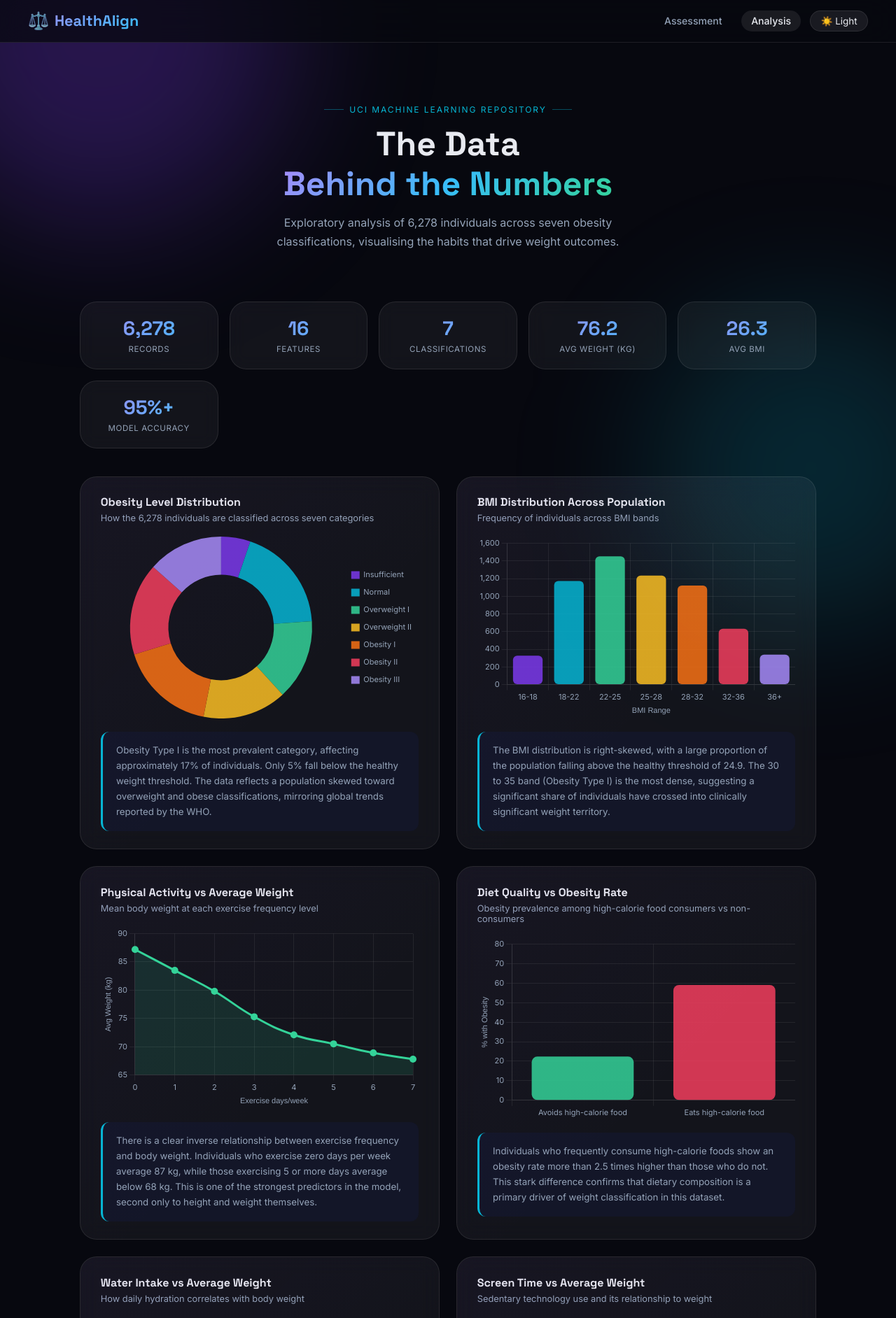
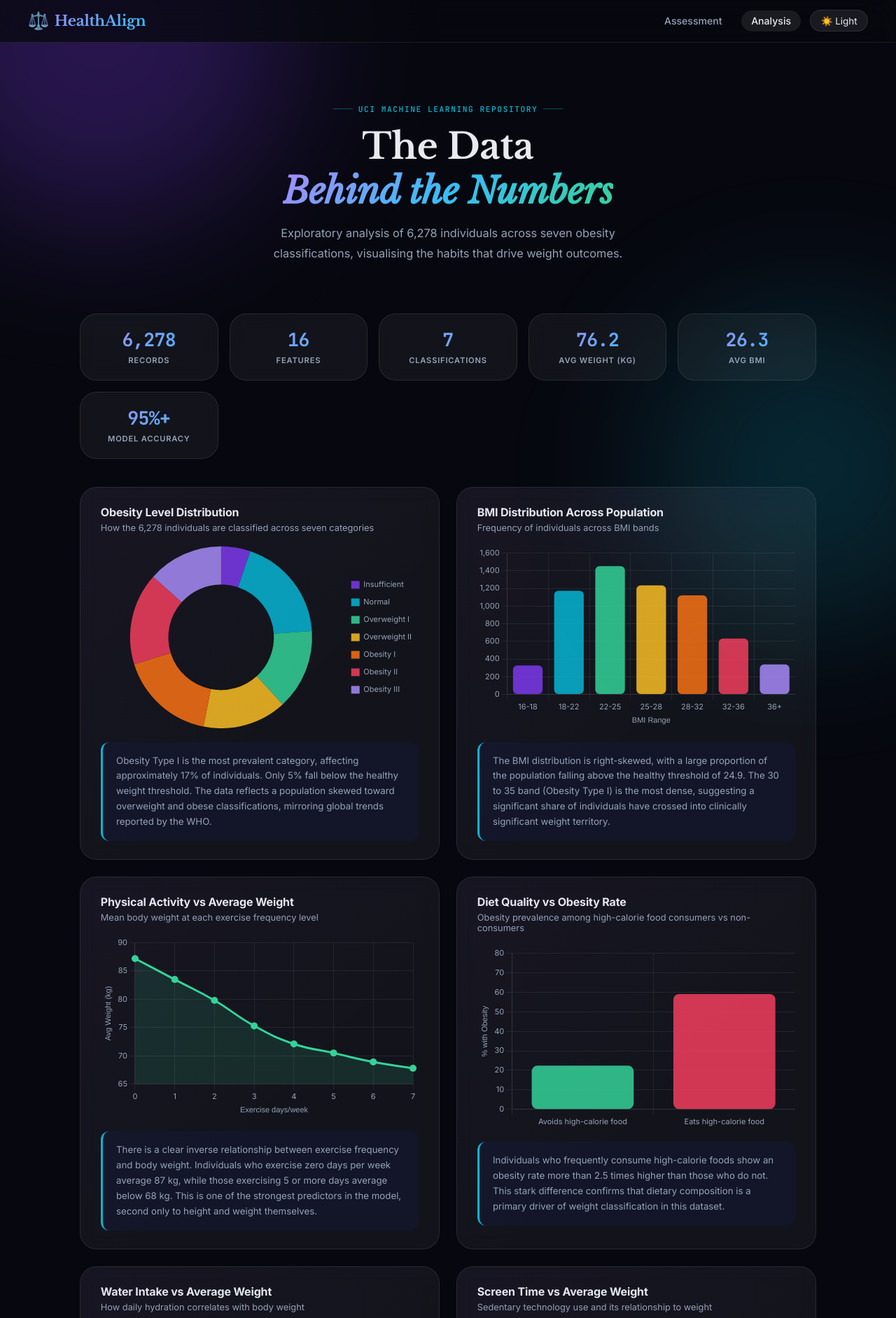
Before and after one commit to avvnipillai/Obesity_Levels, a Flask app: page /analysis in a window 1280 px wide. Shown: the top 1884 px of the page at 70% size. Run offline with Flask 3, Linux system fonts and the light colour scheme.

Commit message:
Update analysis.html

```diff
--- a/templates/analysis.html
+++ b/templates/analysis.html
@@ -5,7 +5,8 @@
 <meta name="viewport" content="width=device-width,initial-scale=1.0"/>
 <title>Analysis — HealthAlign</title>
 <link rel="preconnect" href="https://fonts.googleapis.com"/>
-<link href="https://fonts.googleapis.com/css2?family=Space+Grotesk:wght@400;500;600;700&family=Inter:wght@300;400;500;600&display=swap" rel="stylesheet"/>
+<link rel="preconnect" href="https://fonts.gstatic.com" crossorigin/>
+<link href="https://fonts.googleapis.com/css2?family=Libre+Baskerville:ital,wght@0,400;0,700;1,400&family=JetBrains+Mono:wght@400;500;600;700&family=Inter:wght@300;400;500;600;700&display=swap" rel="stylesheet"/>
 <script src="https://cdn.jsdelivr.net/npm/chart.js@4.4.0/dist/chart.umd.min.js"></script>
 <style>
 :root{
@@ -18,7 +19,7 @@
   --glow-v:rgba(124,58,237,0.28);--glow-c:rgba(6,182,212,0.18);
   --r:16px;--r2:24px;--r3:12px;
   --ease:cubic-bezier(0.16,1,0.3,1);
-  --font-head:'Space Grotesk',sans-serif;--font-body:'Inter',sans-serif;
+  --font-head:'Libre Baskerville',serif;--font-body:'Inter',sans-serif;--font-mono:'JetBrains Mono',monospace;
 }
 [data-theme="light"]{
   --bg:#f0f2ff;--bg2:#e8eaff;--bg3:#dde0ff;
@@ -59,7 +60,8 @@ body{
 }
 [data-theme="light"] .nav{background:rgba(240,242,255,0.8)}
 .nav-logo{
-  font-family:var(--font-head);font-weight:700;font-size:1.35rem;
+  font-family:var(--font-head);font-weight:700;font-size:1.3rem;
+  letter-spacing:-0.01em;
   background:linear-gradient(135deg,#a78bfa,#38bdf8);
   -webkit-background-clip:text;-webkit-text-fill-color:transparent;background-clip:text;
   display:flex;align-items:center;gap:.5rem;
@@ -84,20 +86,23 @@ body{
 /* HERO */
 .analysis-hero{text-align:center;padding:2.5rem 1rem 2rem;margin-bottom:2.5rem}
 .eyebrow{
-  font-size:.75rem;letter-spacing:.16em;text-transform:uppercase;
-  color:var(--accent2);margin-bottom:.8rem;
+  font-family:var(--font-mono);
+  font-size:.7rem;letter-spacing:.14em;text-transform:uppercase;
+  color:var(--accent2);margin-bottom:.9rem;font-weight:500;
   display:flex;align-items:center;gap:.5rem;justify-content:center;
 }
 .eyebrow::before,.eyebrow::after{content:'';width:28px;height:1px;background:var(--accent2);opacity:.4}
 .analysis-hero h1{
   font-family:var(--font-head);font-weight:700;
-  font-size:clamp(2rem,4.5vw,3rem);line-height:1.2;margin-bottom:.8rem;
+  font-size:clamp(2.1rem,4.5vw,3.2rem);line-height:1.25;margin-bottom:.9rem;
+  letter-spacing:-0.005em;
 }
 .gr{
+  font-style:italic;
   background:linear-gradient(135deg,#a78bfa 0%,#38bdf8 50%,#34d399 100%);
   -webkit-background-clip:text;-webkit-text-fill-color:transparent;background-clip:text;
 }
-.analysis-hero p{font-size:1rem;color:var(--muted);max-width:540px;margin:0 auto;line-height:1.7}
+.analysis-hero p{font-family:var(--font-body);font-size:1.02rem;color:var(--muted);max-width:540px;margin:0 auto;line-height:1.75}
 
 /* STATS ROW */
 .stats-row{
@@ -115,13 +120,13 @@ body{
   box-shadow:0 0 28px var(--glow-v);transform:translateY(-3px);
 }
 .stat-num{
-  font-family:var(--font-head);font-weight:700;
-  font-size:clamp(1.35rem,4vw,1.75rem);
-  line-height:1.2;white-space:nowrap;
+  font-family:var(--font-mono);font-weight:700;
+  font-size:clamp(1.3rem,4vw,1.65rem);
+  line-height:1.2;white-space:nowrap;letter-spacing:-0.02em;
   background:linear-gradient(135deg,#a78bfa,#38bdf8);
   -webkit-background-clip:text;-webkit-text-fill-color:transparent;background-clip:text;
 }
-.stat-lab{font-size:.72rem;color:var(--muted);margin-top:.35rem;letter-spacing:.05em;text-transform:uppercase}
+.stat-lab{font-family:var(--font-body);font-size:.7rem;color:var(--muted);margin-top:.4rem;letter-spacing:.07em;text-transform:uppercase;font-weight:600}
 
 /* CHART GRID */
 .charts-grid{
@@ -149,8 +154,8 @@ body{
 }
 .ch-header{margin-bottom:1.2rem}
 .ch-title{
-  font-family:var(--font-head);font-weight:700;font-size:1rem;
-  margin-bottom:.3rem;color:var(--text);
+  font-family:var(--font-body);font-weight:700;font-size:1rem;
+  margin-bottom:.3rem;color:var(--text);letter-spacing:-0.01em;
 }
 .ch-desc{font-size:.8rem;color:var(--muted)}
 .ch-body{position:relative;height:260px;width:100%}
@@ -165,8 +170,9 @@ body{
 /* FINDINGS */
 .findings{margin-bottom:2.5rem}
 .sec-title{
-  font-family:var(--font-head);font-weight:700;font-size:1.2rem;
+  font-family:var(--font-body);font-weight:700;font-size:1.1rem;
   margin-bottom:1.2rem;display:flex;align-items:center;gap:.6rem;color:var(--text);
+  letter-spacing:-0.01em;
 }
 .sec-title::after{content:'';flex:1;height:1px;background:linear-gradient(90deg,var(--border),transparent)}
 .findings-list{display:grid;grid-template-columns:1fr 1fr;gap:1rem}
@@ -179,7 +185,7 @@ body{
 }
 .finding-item:hover{border-color:rgba(124,58,237,.3);transform:translateY(-2px)}
 .finding-num{
-  font-family:var(--font-head);font-weight:700;font-size:1.2rem;
+  font-family:var(--font-mono);font-weight:700;font-size:1.15rem;
   background:linear-gradient(135deg,#a78bfa,#38bdf8);
   -webkit-background-clip:text;-webkit-text-fill-color:transparent;background-clip:text;
   flex-shrink:0;min-width:28px;
@@ -192,7 +198,7 @@ body{
 .btn{
   display:inline-flex;align-items:center;gap:.5rem;
   padding:.8rem 1.8rem;border-radius:99px;
-  font-size:.9rem;font-weight:700;font-family:var(--font-head);
+  font-size:.9rem;font-weight:700;font-family:var(--font-body);
   cursor:pointer;text-decoration:none;transition:all .3s var(--ease);border:none;
 }
 .btn-primary{background:linear-gradient(135deg,#7c3aed,#06b6d4);color:#fff;box-shadow:0 6px 30px rgba(124,58,237,.4)}
```
